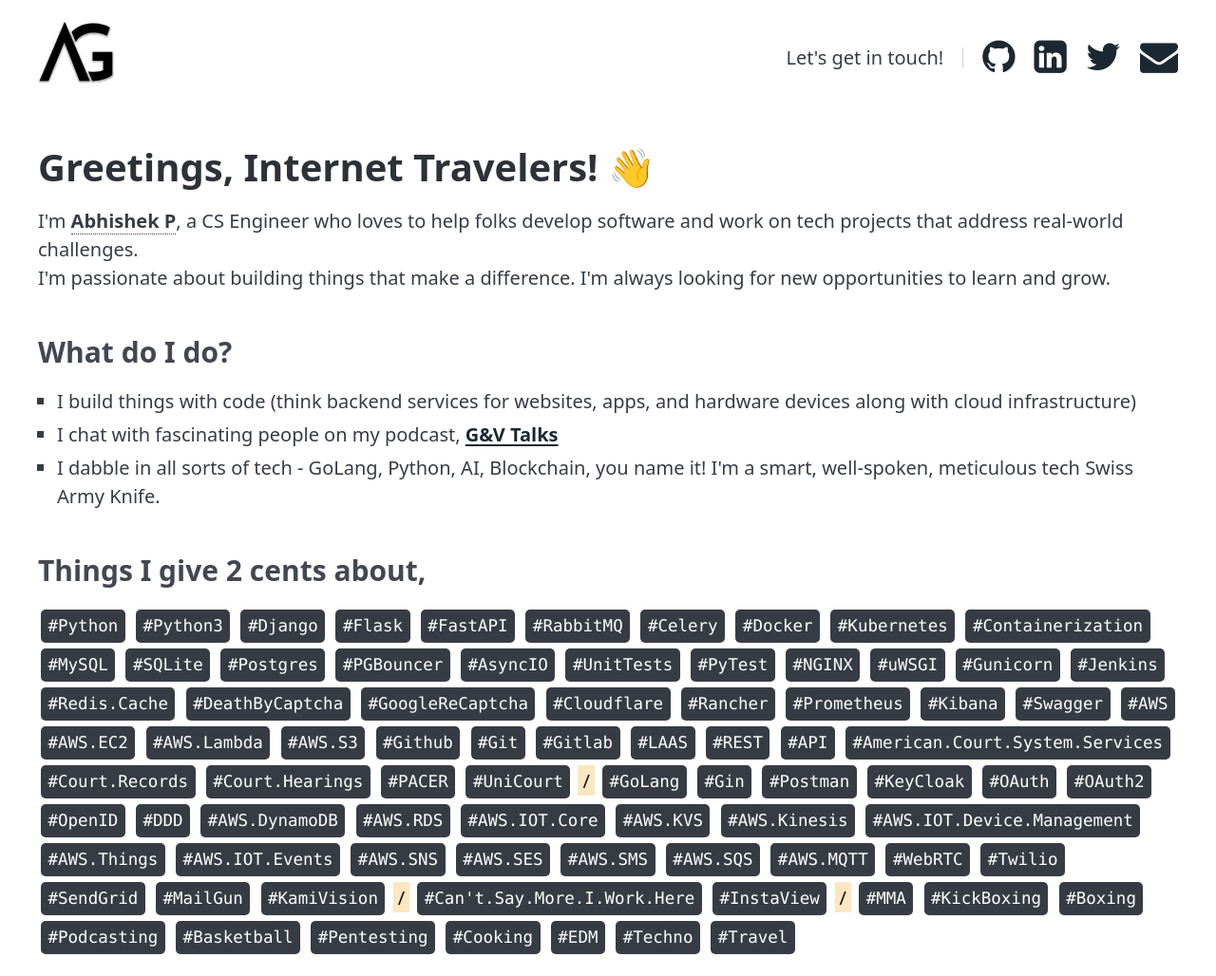
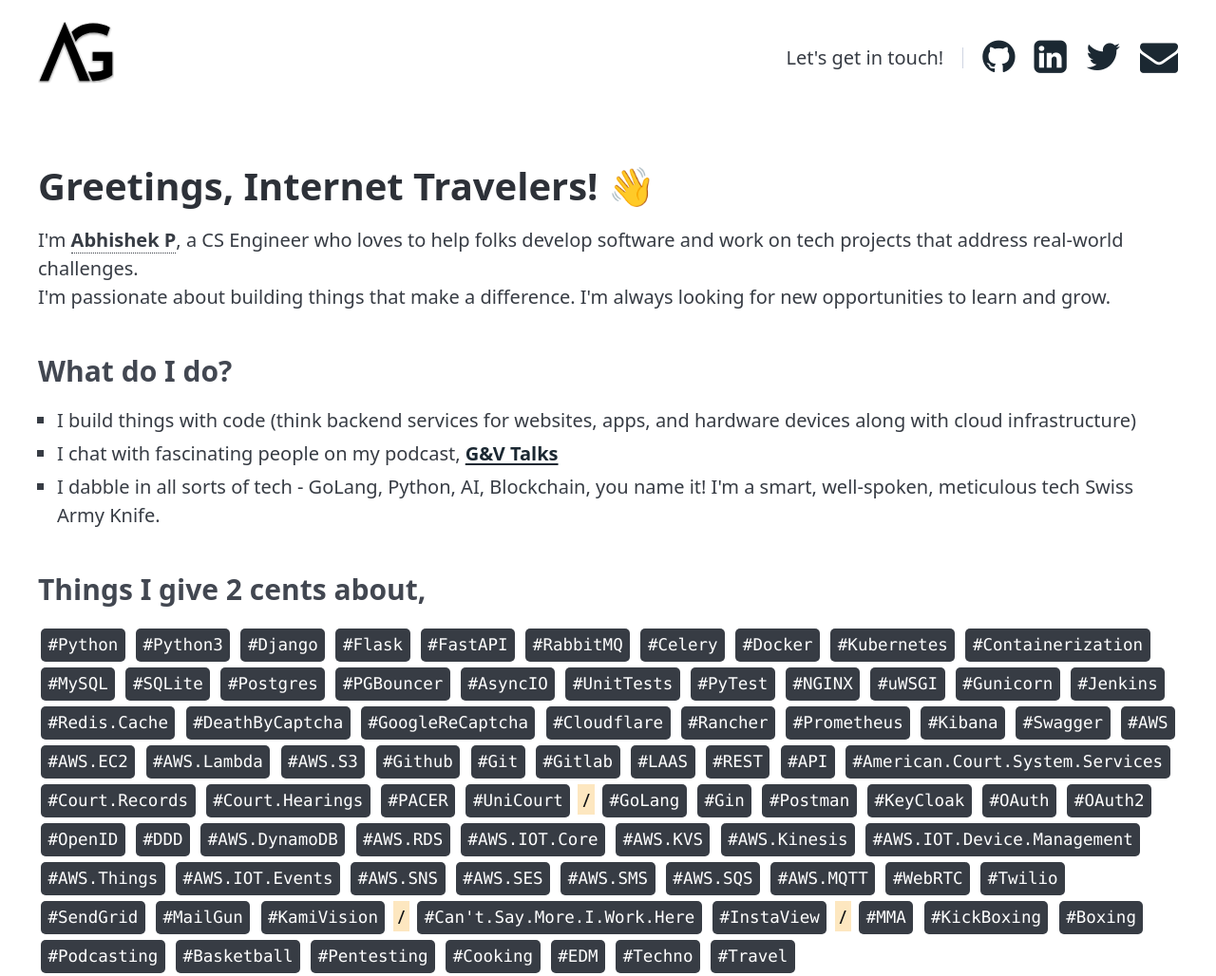
Before and after one commit to AbhiiGatty/AbhiiGatty.github.io, a plain HTML site: page index.html in a window 1280 px wide. Shown: the top 1028 px of the page at 95% size. Drawn offline with nearby package versions, Linux system fonts and the light colour scheme.

Commit message:
Added bottom padding on navbar - Final V1 change istg

```diff
--- a/index.html
+++ b/index.html
@@ -18,7 +18,7 @@
         </style>
     </head>
     <body>
-        <header class="is-fixed-above-lg" style="padding-top: 1rem">
+        <header class="is-fixed-above-lg" style="padding-top: 1rem; padding-bottom: 1.5rem ">
             <div class="container">
                 <a><img src="./images/ag_logo_black.svg" alt="AG Logo Black" style="width: 4rem" class="ag-logo" /></a>
                 <nav>
```
